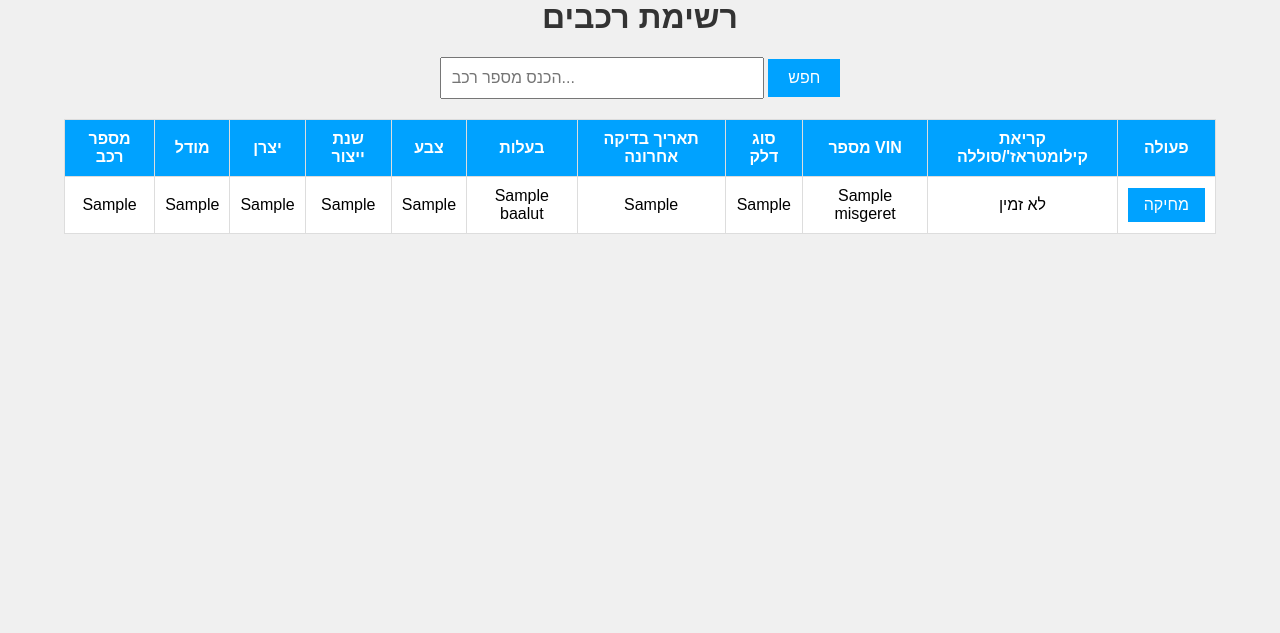
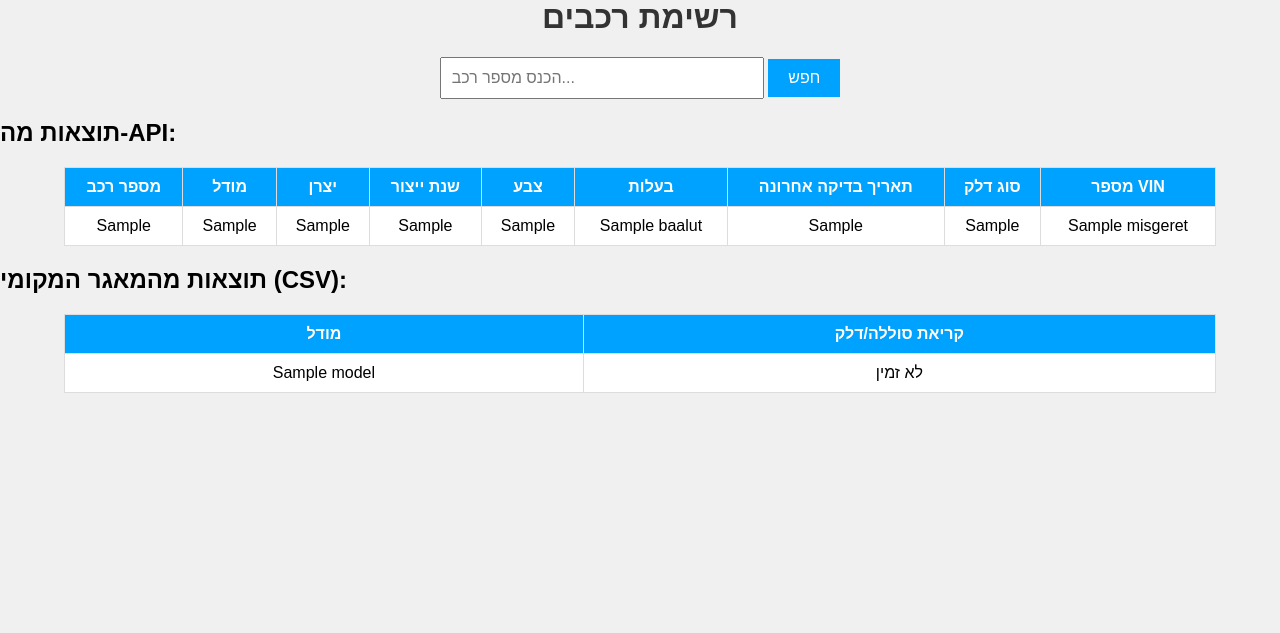
Before and after one commit to naorbarzion/vehicle-vin-search-by-number, a Flask app: template templates/index.html in a window 1280 px wide. Shown: the part 145-778 px from the top of the page. Run offline with Flask 2, Linux system fonts and the light colour scheme; the template is opened without the code that fills it: most values are stand-ins (such as "Sample title", 1, 10 or a date in 2020).

Commit message:
Update index.html

```diff
--- a/templates/index.html
+++ b/templates/index.html
@@ -5,6 +5,7 @@
     <meta name="viewport" content="width=device-width, initial-scale=1.0">
     <title>רשימת רכבים</title>
     <style>
+        /* עיצוב כללי */
         body {
             font-family: Arial, sans-serif;
             background-color: #f0f0f0;
@@ -12,6 +13,7 @@
             padding: 0;
         }
 
+        /* עיצוב החלק העליון */
         .header {
             background-color: #00a2ff;
             padding: 20px;
@@ -28,6 +30,7 @@
             margin-top: 20px;
         }
 
+        /* עיצוב טופס */
         form {
             text-align: center;
             margin-bottom: 20px;
@@ -52,6 +55,7 @@
             background-color: #008fcc;
         }
 
+        /* עיצוב טבלה */
         table {
             width: 90%;
             margin: 0 auto;
@@ -76,6 +80,7 @@
             text-align: center;
         }
 
+        /* כפתור בטבלה */
         .action-button {
             background-color: #00a2ff;
             color: white;
@@ -88,6 +93,7 @@
             background-color: #008fcc;
         }
 
+        /* התאמה למובייל - עיצוב טבלה אנכית */
         @media screen and (max-width: 768px) {
             table, thead, tbody, th, td, tr {
                 display: block;
@@ -112,6 +118,7 @@
                 white-space: nowrap;
             }
 
+            /* כותרות שדה עבור מובייל */
             td:before {
                 content: attr(data-label);
                 font-weight: bold;
@@ -121,18 +128,22 @@
 </head>
 <body>
 
+    <!-- אזור הכותרת עם לוגו -->
     <div class="header">
         <img src="https://team.tracer.co.il/assets/logo.png" alt="Tracer Logo">
     </div>
 
     <h1>רשימת רכבים</h1>
 
+    <!-- טופס החיפוש -->
     <form method="POST">
         <input type="text" id="vehicle_number" name="vehicle_number" placeholder="הכנס מספר רכב..." required>
         <button type="submit">חפש</button>
     </form>
 
+    <!-- הצגת תוצאות החיפוש מה-API -->
     {% if records %}
+    <h2>תוצאות מה-API:</h2>
     <table>
         <thead>
             <tr>
@@ -145,8 +156,6 @@
                 <th>תאריך בדיקה אחרונה</th>
                 <th>סוג דלק</th>
                 <th>מספר VIN</th>
-                <th>קריאת קילומטראז'/סוללה</th>
-                <th>פעולה</th>
             </tr>
         </thead>
         <tbody>
@@ -161,28 +170,44 @@
                 <td data-label="תאריך בדיקה אחרונה">{{ record['mivchan_acharon_dt'] }}</td>
                 <td data-label="סוג דלק">{{ record['sug_delek_nm'] }}</td>
                 <td data-label="מספר VIN">{{ record['misgeret'] }}</td>
-
-                <!-- בדיקת ערכים מה-DB והצגתם -->
-                {% if db_record is not none %}
-                    <td data-label="קריאת קילומטראז'/סוללה">
-                        {% if db_record['battery_level'].notnull().any() %}
-                            {{ db_record['battery_level'].values[0] }} (סוללה)
-                        {% elif db_record['fuel_level'].notnull().any() %}
-                            {{ db_record['fuel_level'].values[0] }} (דלק)
-                        {% else %}
-                            לא זמין
-                        {% endif %}
-                    </td>
-                {% else %}
-                    <td>לא זמין</td>
-                {% endif %}
-                <td><button class="action-button">מחיקה</button></td>
             </tr>
             {% endfor %}
         </tbody>
     </table>
-    {% else %}
-    <p style="text-align: center;">לא נמצאו תוצאות.</p>
+    {% endif %}
+
+    <!-- הצגת תוצאות מהחיפוש ב-CSV -->
+    {% if db_record %}
+    <h2>תוצאות מהמאגר המקומי (CSV):</h2>
+    <table>
+        <thead>
+            <tr>
+                <th>מודל</th>
+                <th>קריאת סוללה/דלק</th>
+            </tr>
+        </thead>
+        <tbody>
+            {% for record in db_record %}
+            <tr>
+                <td data-label="מודל">{{ record['Model'] }}</td>
+                <td data-label="קריאת סוללה/דלק">
+                    {% if 'Battery\r\nLevel' in record %}
+                        {{ record['Battery\r\nLevel'] }}
+                    {% elif 'Fuel\r\nLevel' in record %}
+                        {{ record['Fuel\r\nLevel'] }}
+                    {% else %}
+                        לא זמין
+                    {% endif %}
+                </td>
+            </tr>
+            {% endfor %}
+        </tbody>
+    </table>
+    {% endif %}
+
+    <!-- הצגת הודעות שגיאה -->
+    {% if error_message %}
+    <p style="color: red; text-align: center;">{{ error_message }}</p>
     {% endif %}
 
 </body>
```
